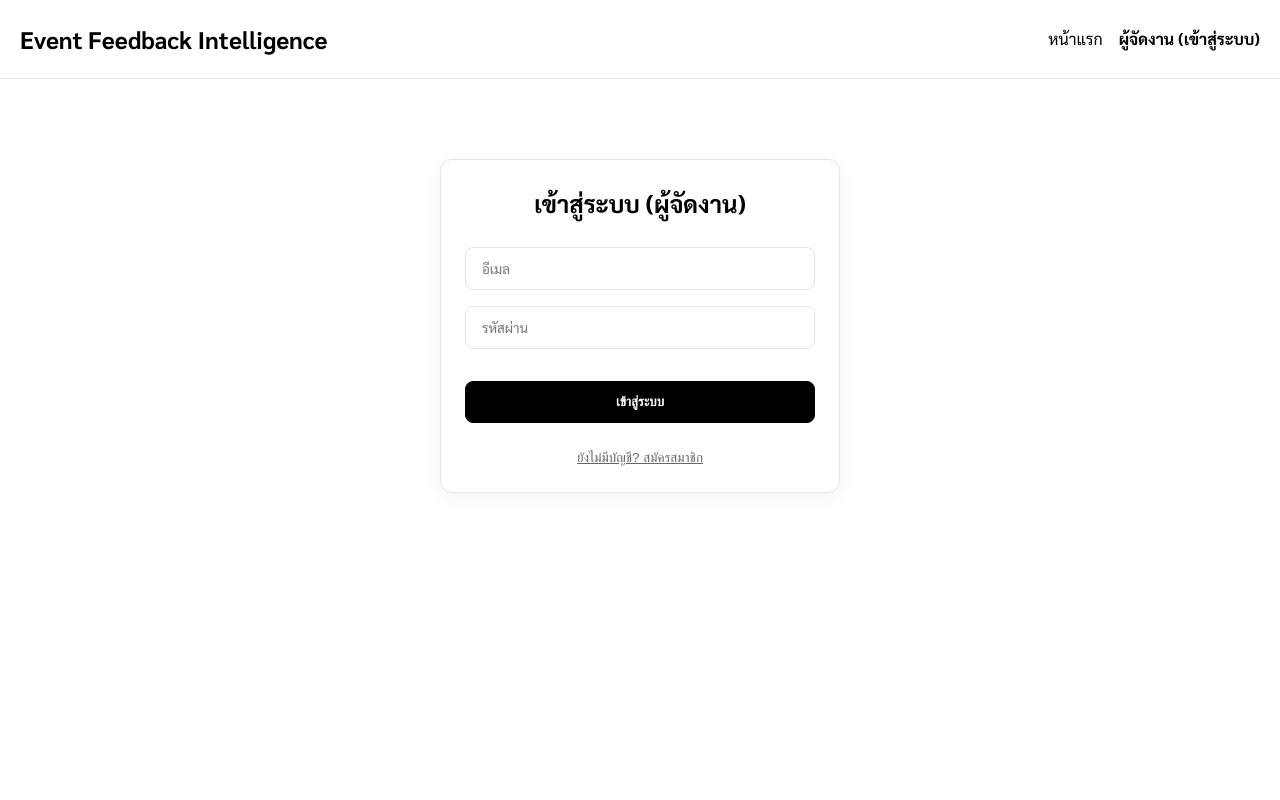
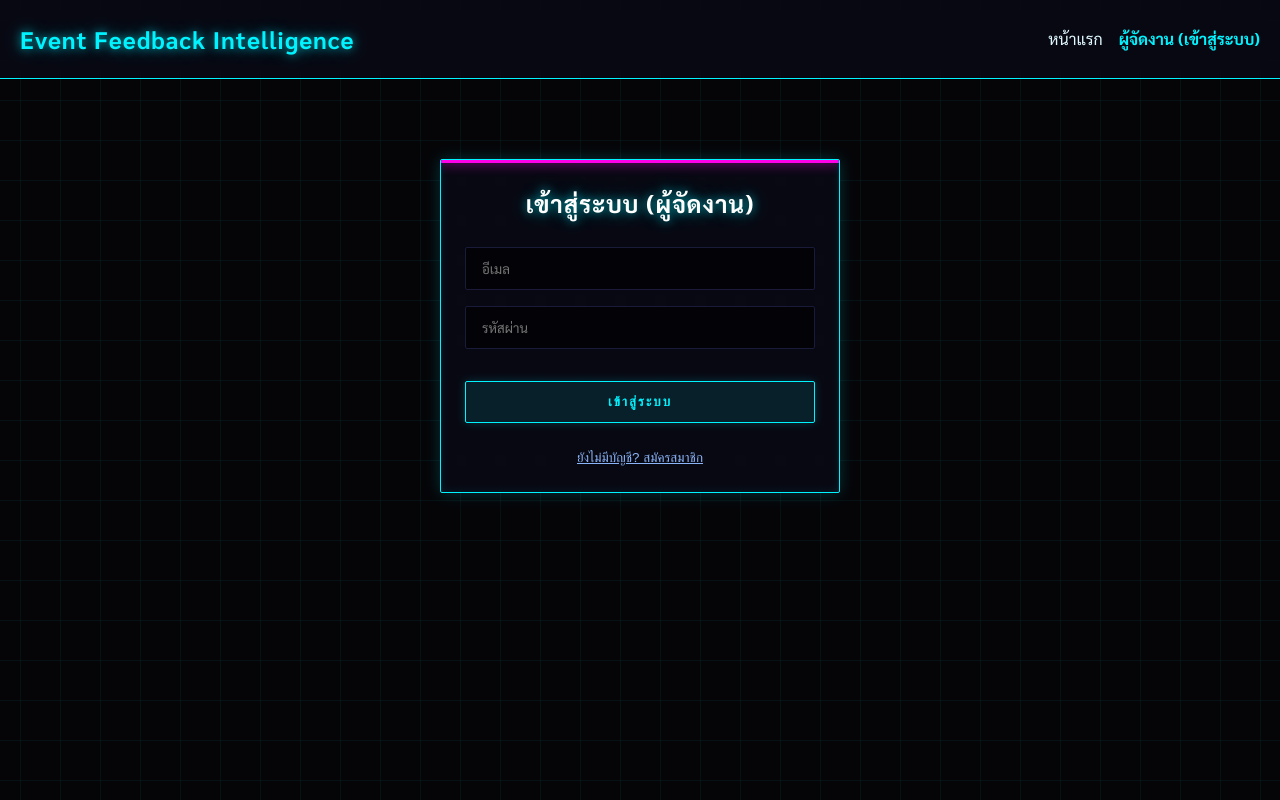
Before and after one commit to Natakorn-khawyai/Event-Feedback-Intelligence, a Next.js app: page /auth in a window 1280 px wide. Built offline with nearby package versions, Linux system fonts and the light colour scheme; no server answers.

Commit message:
Update theme to Cyberpunk Neon

```diff
--- a/src/app/globals.css
+++ b/src/app/globals.css
@@ -1,44 +1,32 @@
 :root {
-  /* Minimal White Main Palette */
-  --primary-color: #000000;
-  --primary-hover: #333333;
-  --secondary-color: #666666;
+  /* Cyberpunk Palette */
+  --primary-color: #00f3ff;
+  --primary-hover: #ff00ea;
+  --secondary-color: #b026ff;
 
-  --bg-color: #ffffff;
-  --text-main: #000000;
-  --text-muted: #666666;
+  --bg-color: #050508;
+  --text-main: #e0f8ff;
+  --text-muted: #8ab4f8;
 
-  --card-bg: #ffffff;
-  --card-border: #e5e5e5;
-  --shadow: 0 4px 20px rgba(0, 0, 0, 0.05);
+  --card-bg: rgba(10, 10, 20, 0.85);
+  --card-border: #00f3ff;
+  --shadow: 0 0 15px rgba(0, 243, 255, 0.2), inset 0 0 10px rgba(0, 243, 255, 0.1);
 
-  /* Semantic Minimal Colors */
-  --success: #000000;
-  --warning: #666666;
-  --danger: #000000;
+  /* Semantic Colors */
+  --success: #00ff9d;
+  --warning: #ffdd00;
+  --danger: #ff0055;
 
   /* Typography */
-  --font-sans: var(--font-sarabun), 'Inter', -apple-system, BlinkMacSystemFont, 'Segoe UI', Roboto, Helvetica, Arial, sans-serif;
+  --font-sans: var(--font-sarabun), 'Inter', -apple-system, BlinkMacSystemFont, sans-serif;
 }
 
-/* Dark Mode Support */
-@media (prefers-color-scheme: dark) {
+/* Force dark mode styling for Cyberpunk (neon needs dark bg) */
+@media (prefers-color-scheme: light) {
   :root {
-    --primary-color: #ffffff;
-    --primary-hover: #cccccc;
-    --secondary-color: #999999;
-
-    --bg-color: #000000;
-    --text-main: #ffffff;
-    --text-muted: #999999;
-
-    --card-bg: #0a0a0a;
-    --card-border: #333333;
-    --shadow: 0 4px 20px rgba(255, 255, 255, 0.05);
-
-    --success: #ffffff;
-    --warning: #999999;
-    --danger: #ffffff;
+    --bg-color: #050508;
+    --text-main: #e0f8ff;
+    --card-bg: rgba(10, 10, 20, 0.85);
   }
 }
 
@@ -54,60 +42,91 @@ body {
   color: var(--text-main);
   line-height: 1.6;
   min-height: 100vh;
+  /* Cyberpunk Grid Background */
+  background-image:
+    linear-gradient(rgba(0, 243, 255, 0.05) 1px, transparent 1px),
+    linear-gradient(90deg, rgba(0, 243, 255, 0.05) 1px, transparent 1px);
+  background-size: 40px 40px;
+  background-position: center center;
 }
 
 /* Typography Utilities */
 h1, h2, h3, h4, h5, h6 {
   font-weight: 700;
   margin-bottom: 0.5em;
+  color: #ffffff;
+  text-shadow: 0 0 10px rgba(0, 243, 255, 0.6), 0 0 20px rgba(0, 243, 255, 0.4);
+  letter-spacing: 1px;
 }
 
-/* Minimal Card */
+/* Cyberpunk Card */
 .glass-card {
   background: var(--card-bg);
   border: 1px solid var(--card-border);
-  border-radius: 12px;
+  border-radius: 2px; /* Edgy, sharp corners */
   box-shadow: var(--shadow);
   padding: 24px;
+  backdrop-filter: blur(8px);
+  position: relative;
+  overflow: hidden;
+}
+
+/* Top Neon Line on Cards */
+.glass-card::before {
+  content: '';
+  position: absolute;
+  top: 0;
+  left: 0;
+  width: 100%;
+  height: 3px;
+  background: var(--primary-hover);
+  box-shadow: 0 0 12px var(--primary-hover);
 }
 
 /* Button Styles */
 .btn-primary {
-  background: var(--primary-color);
-  color: var(--bg-color);
+  background: rgba(0, 243, 255, 0.1);
+  color: var(--primary-color);
   border: 1px solid var(--primary-color);
   padding: 12px 24px;
-  border-radius: 8px;
+  border-radius: 2px;
   font-weight: 600;
   cursor: pointer;
-  transition: all 0.2s ease;
+  transition: all 0.3s ease;
+  text-transform: uppercase;
+  letter-spacing: 2px;
+  box-shadow: 0 0 10px rgba(0, 243, 255, 0.2);
 }
 
 .btn-primary:hover {
-  background: var(--bg-color);
-  color: var(--primary-color);
+  background: var(--primary-color);
+  color: #000000;
+  box-shadow: 0 0 20px var(--primary-color), 0 0 40px var(--primary-color);
+  text-shadow: none;
 }
 
 .btn-primary:active {
-  transform: translateY(1px);
+  transform: scale(0.97);
 }
 
 /* Form Inputs */
 .input-field {
   width: 100%;
   padding: 12px 16px;
-  border-radius: 8px;
-  border: 1px solid var(--card-border);
-  background: transparent;
-  color: var(--text-main);
+  border-radius: 2px;
+  border: 1px solid #1a1a3a;
+  background: rgba(0, 0, 0, 0.6);
+  color: var(--primary-color);
   font-family: inherit;
-  transition: border-color 0.2s ease;
+  transition: all 0.3s ease;
   margin-bottom: 16px;
 }
 
 .input-field:focus {
   outline: none;
   border-color: var(--primary-color);
+  box-shadow: 0 0 15px rgba(0, 243, 255, 0.3), inset 0 0 10px rgba(0, 243, 255, 0.1);
+  background: rgba(0, 10, 20, 0.9);
 }
 
 /* Layout Utilities */
@@ -118,7 +137,7 @@ h1, h2, h3, h4, h5, h6 {
 }
 
 @keyframes float {
-  0% { transform: translateY(0px) rotate(0deg); }
-  50% { transform: translateY(-15px) rotate(8deg); }
-  100% { transform: translateY(0px) rotate(0deg); }
+  0% { transform: translateY(0px); }
+  50% { transform: translateY(-8px); text-shadow: 0 0 15px var(--primary-hover); }
+  100% { transform: translateY(0px); }
 }
```
